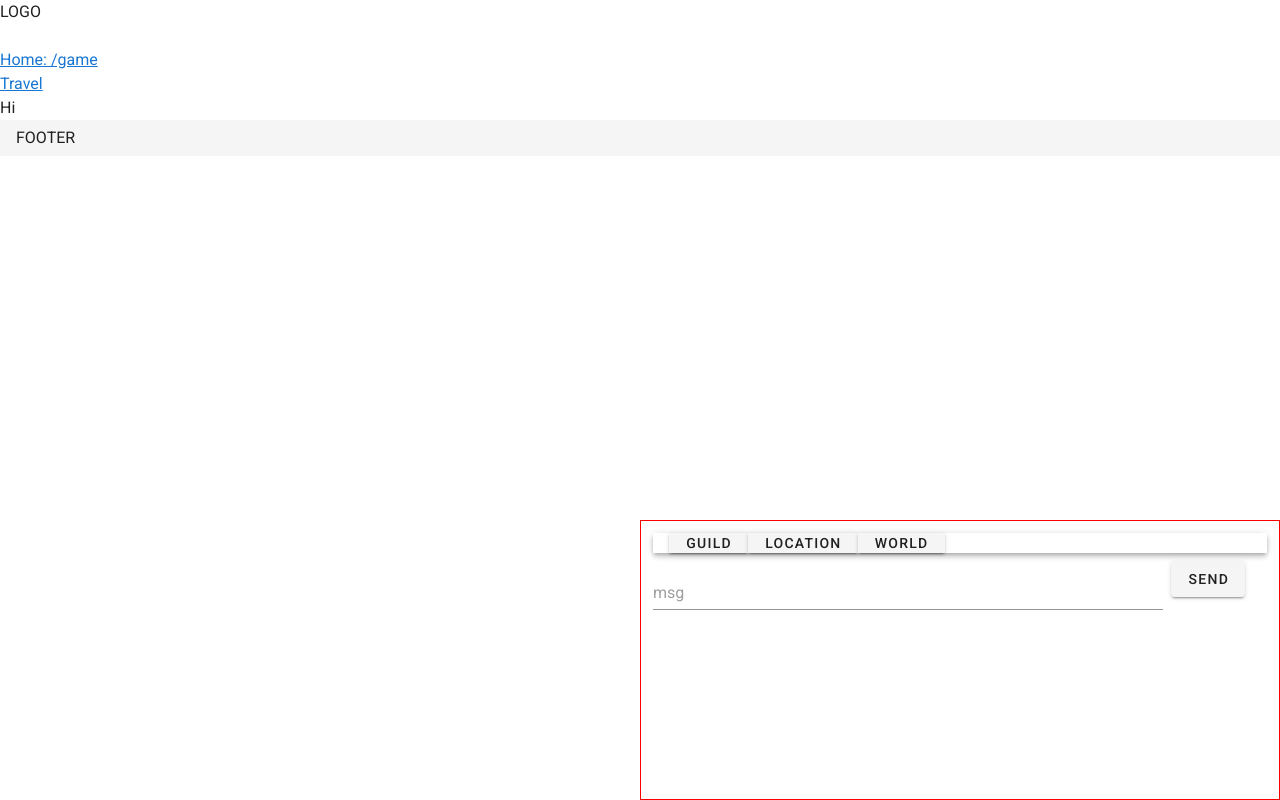
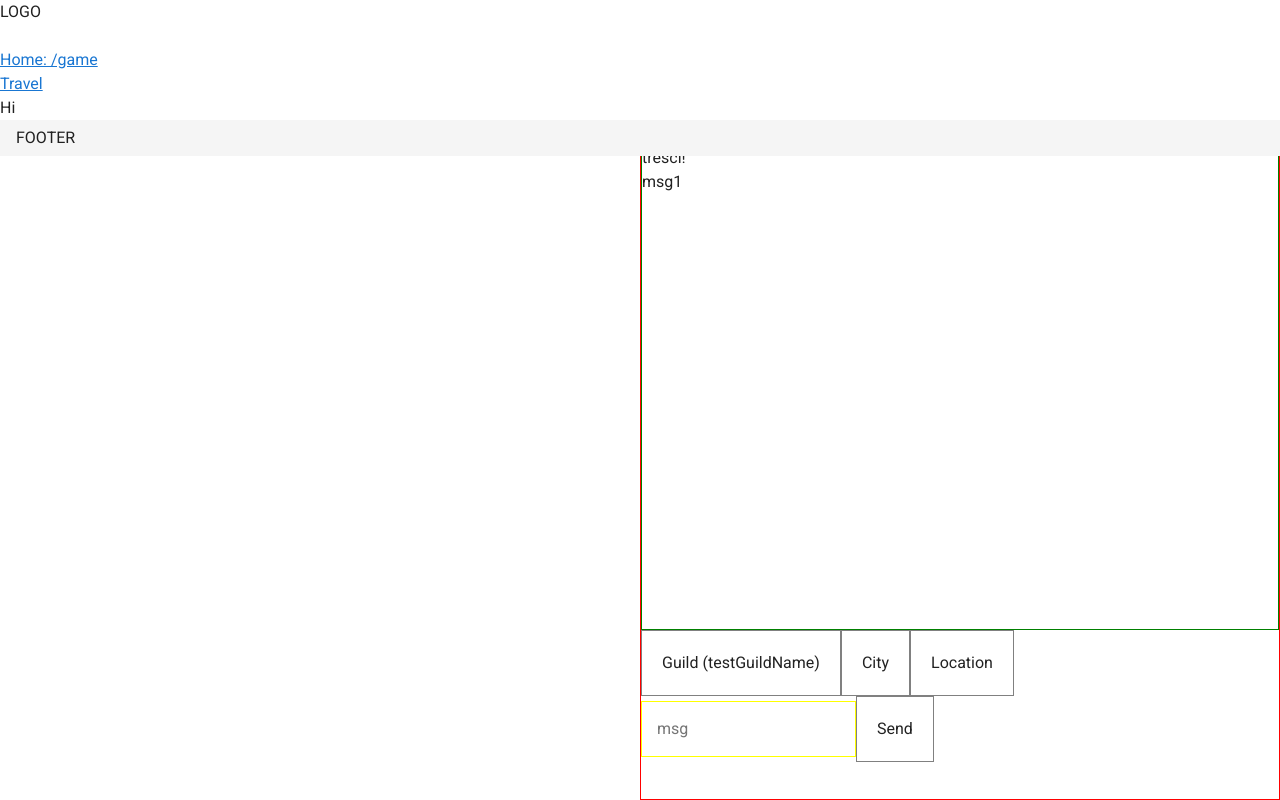
Before and after one commit to Calemb/essentriumFrontGame, a Nuxt app: page / in a window 1280 px wide. Built offline with nearby package versions, Linux system fonts and the light colour scheme; no server answers.

Commit message:
chat connect with auth & custom namespace

```diff
--- a/components/Chat.vue
+++ b/components/Chat.vue
@@ -1,43 +1,108 @@
 <template>
   <div id="chat">
-    <v-container grid-list-md text-xs-center>
-      <v-layout row wrap>
-        <v-flex xs12>
-          <v-toolbar height="20px">
-            <v-toolbar-items class="hidden-sm-and-down">
-              <v-btn flat>Guild</v-btn>
-              <v-btn flat>Location</v-btn>
-              <v-btn flat>World</v-btn>
-            </v-toolbar-items>
-          </v-toolbar>
-        </v-flex>
-        <v-flex xs10>
-          <v-text-field placeholder="msg" v-model="msg"></v-text-field>
-        </v-flex>
-        <v-flex xs2>
-          <v-btn @click="send">Send</v-btn>
-        </v-flex>
-      </v-layout>
-    </v-container>
+    <div id="content">
+      {{ debug}}
+      <br>treści!
+      <br>
+      <p v-for="(msg, index) in guildMsgs" :key="index">{{msg}}</p>
+    </div>
+    <button>Guild ({{ guildName }})</button>
+    <button>City</button>
+    <button>Location</button>
+    <br>
+    <input type="text" placeholder="msg" v-model="msg">
+    <button @click="send">Send</button>
   </div>
 </template>
 
 <script>
-import socket from "~/plugins/socket.io.js"
+import io from "~/plugins/socket.io.js";
 
 export default {
+  props: ["guildName", "cityName"],
+
   data() {
     return {
-      msg: ""
+      msg: "",
+      debug: "",
+      activeTab: "guild",
+      guildMsgs: ["msg1"],
+      socketGuild: undefined,
+      socketCity: undefined,
+      socketLocation: undefined
     };
   },
+  watch: {
+    guildMsgs: {
+      handler: (newOne, oldOne) => {
+        console.table(newOne);
+      },
+      deep: true
+    }
+  },
+  mounted: function() {
+    if (this.guildName !== "") {
+      this.debug = "Pospinać guildName przez bazę danych włącznie!";
+
+      this.socketGuild = io("127.0.0.1:3000/" + this.guildName);
+
+      // this.socketGuild.on("error", reason => {
+      //   console.log(reason);
+      // });
+      // this.socketGuild.on('connected', () => {
+      //   console.log('CONNECTED!')
+      // // })
+      this.socketGuild.on("msg", msg => {
+        console.log("rec: " + msg);
+        this.guildMsgs.push(msg);
+      });
+      //   this.socketGuild.emit("msg", { msg: "test" }, function(data) {
+      //     console.log(data);
+      //   });
+      // });
+    }
+    if (this.cityName !== "") {
+      this.socketCity = io("127.0.0.1:3000/" + this.cityName);
+      this.socketCity.on("msg", data => {
+        console.log("msg income city");
+      });
+    }
+
+    this.socketLocation = io("127.0.0.1:3000/location");
+    this.socketLocation.on("msg", data => {
+      console.log("msg income location");
+    });
+  },
   methods: {
+    chooseSocket: function(name) {
+      switch (name) {
+        case "guild":
+          return this.socketGuild;
+          break;
+        case "location":
+          return this.socketLocation;
+          break;
+        case "city":
+          return this.socketCity;
+          break;
+      }
+    },
     //use sockets ?
+
+    // guild-> connect to specyfic namespace
+    // location -> common napespace, on serwer decide who should get msg
+    // world -> global discussion!
+
     //switching tabs ==> switch listen channel
     //send to certain channel only
     //for now - don't persistent any msg!
     send: function() {
-      alert(this.msg);
+      const socket = this.chooseSocket(this.activeTab);
+      var e = this.socketGuild.emit("msg", this.msg);
+      // console.table(e);
+      // socket;
+      console.log(this.msg);
+      // alert(this.msg);
     }
   }
 };
@@ -50,6 +115,19 @@ export default {
   right: 0px;
   bottom: 0px;
   width: 50vw;
-  height: 35vh;
+  height: 85vh;
+}
+#content {
+  display: block;
+  border: 1px solid green;
+  height: 75%;
+}
+button {
+  border: 1px solid gray;
+  padding: 20px 20px;
+}
+input {
+  border: 1px solid yellow;
+  padding: 15px;
 }
 </style>
--- a/layouts/default.vue
+++ b/layouts/default.vue
@@ -5,7 +5,7 @@
     <nuxt-link to="/">Home: /game</nuxt-link>
     <nuxt-link to="/travel">Travel</nuxt-link>
     <nuxt id="app"/>
-    <chat/>
+    <chat v-bind:guildName="'testGuildName'" v-bind:cityName="'testCityName'"/>
     <v-footer>
       FOOTER
       <br>
@@ -14,10 +14,9 @@
   </v-app>
 </template>
 <script>
-import Logo from "~/components/Logo.vue"
-import Avatar from "~/components/Avatar.vue"
-import Chat from "~/components/Chat.vue"
-
+import Logo from "~/components/Logo.vue";
+import Avatar from "~/components/Avatar.vue";
+import Chat from "~/components/Chat.vue";
 
 export default {
   components: {
--- a/plugins/socket.io.js
+++ b/plugins/socket.io.js
@@ -1,11 +1,5 @@
 import io from 'socket.io-client'
-const socket = io('127.0.0.1:3000',
-  {
-    // query: {
-    //   session_id: 'id_Ka0guSExzGWBq65fAVZkAVTeED0fm'
-    // }
-  }
-);
+// const socket = io('127.0.0.1:3000');
 // const socket = io(process.env.WS_URL)
 
-export default socket
+export default io
```
